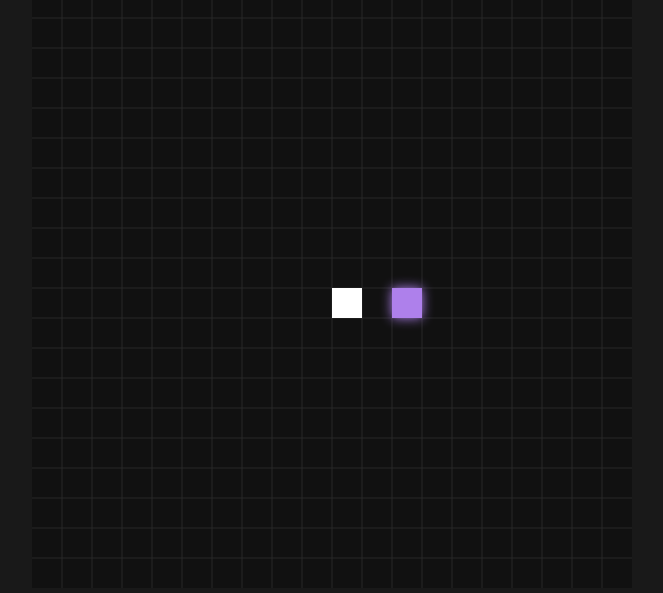
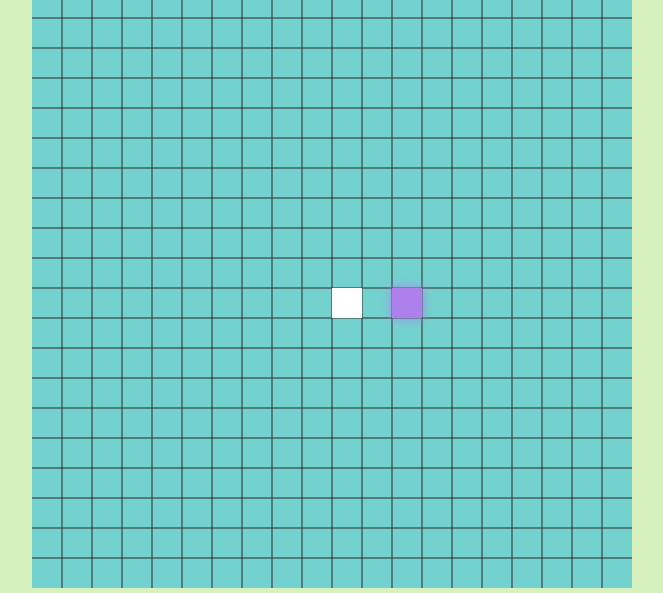
Before and after one commit to wsabor/snakeGame, a plain HTML site: page index.html in a window 1280 px wide. Shown: the part 207-800 px from the top of the page, without its empty margins (308-971 px from the left). Drawn offline with nearby package versions, Linux system fonts and the light colour scheme.

Commit message:
Ajustadas as cores

```diff
--- a/css/style.css
+++ b/css/style.css
@@ -8,7 +8,7 @@
 }
 
 body {
-  background-color: #191919;
+  background-color: #8bd9465a;
   display: flex;
   min-height: 100vh;
   align-items: center;
@@ -18,7 +18,7 @@ body {
 }
 
 canvas {
-  background-color: #111;
+  background-color: #34bfdb99;
 }
 
 .speed {
```
